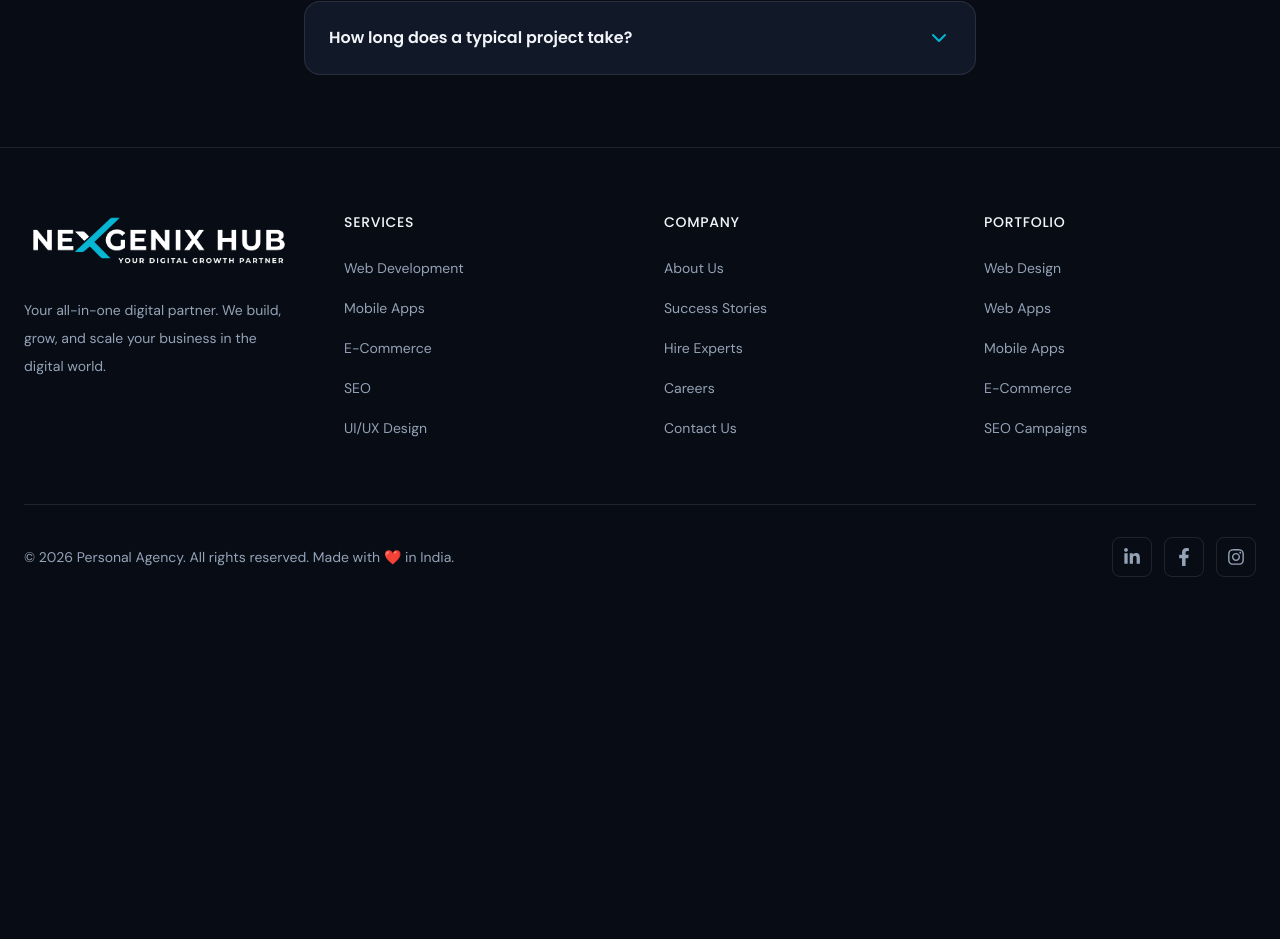
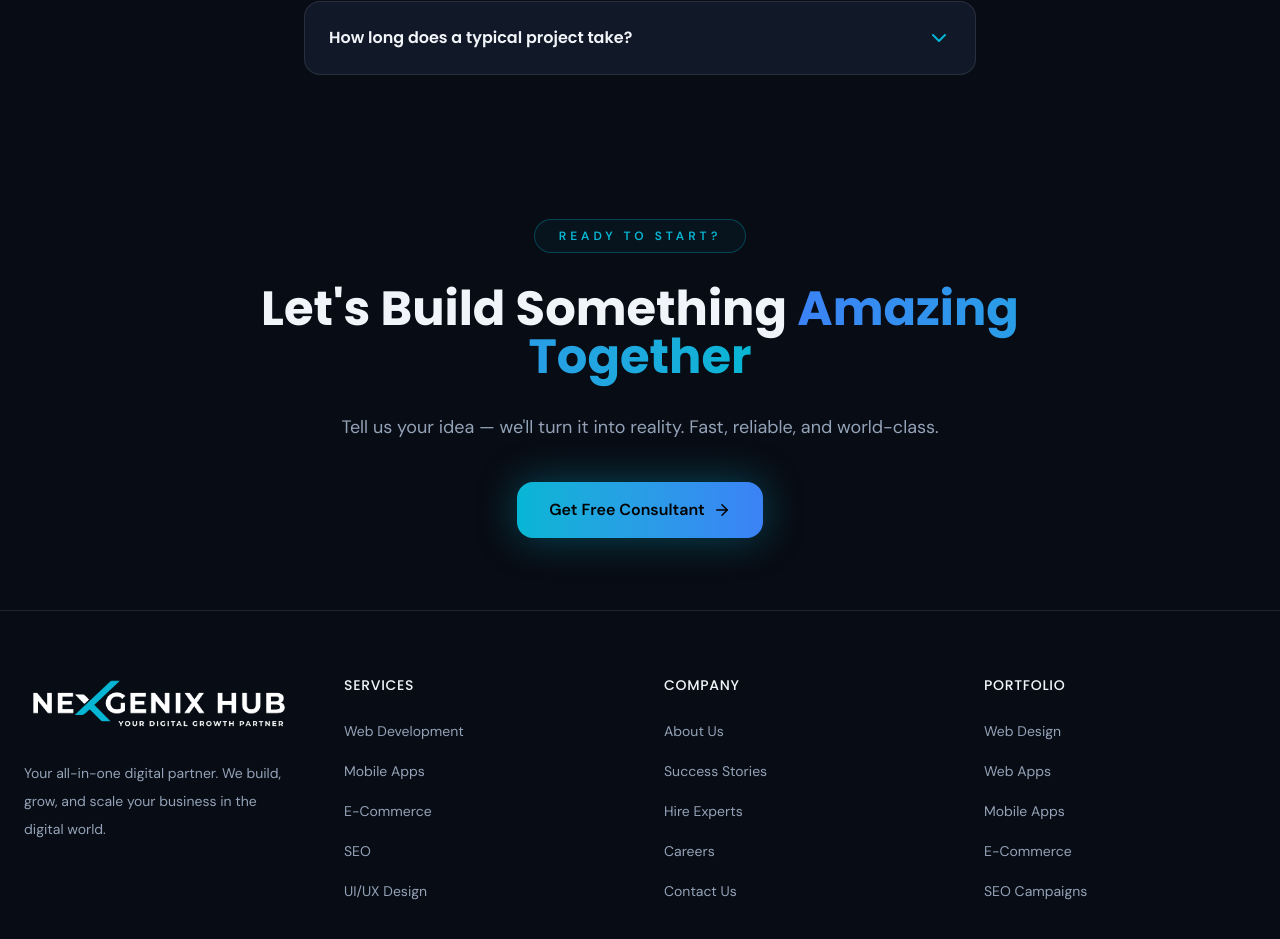
Before and after one commit to ArshadZeya45/Personal-Agency, a Next.js app: page / in a window 1280 px wide. Shown: the part 5966-6905 px from the top of the page. Before the commit the page ends 6607 px from the top, so only its background shows below. Built offline with nearby package versions, Linux system fonts and the light colour scheme.

Commit message:
feat : add-CTA-section

```diff
--- a/src/app/page.tsx
+++ b/src/app/page.tsx
@@ -1,4 +1,5 @@
 import AboutSection from "@/features/about/AboutSection";
+import CTASection from "@/features/cta/CTASection";
 import FaqSection from "@/features/faq/FaqSection";
 import Hero from "@/features/hero/Hero";
 import ImpactSection from "@/features/impact/ImpactSection";
@@ -18,6 +19,7 @@ const page = () => {
       <TestimonialSection />
       <AboutSection />
       <FaqSection />
+      <CTASection />
     </>
   );
 };
--- /dev/null
+++ b/src/data/cta.ts
@@ -0,0 +1,3 @@
+export const CTNBtnData = {
+    btnText : "Get a Free Consultation"
+}
--- /dev/null
+++ b/src/features/cta/CTAButton.tsx
@@ -0,0 +1,26 @@
+import { ArrowRight } from "lucide-react";
+
+type Props = {
+  text: string;
+};
+const CTAButton = ({ text }: Props) => {
+  return (
+    <button
+      className="
+        inline-flex items-center gap-2
+        rounded-2xl
+        bg-gradient-to-r from-cyan to-blue
+        px-8 py-4
+        font-semibold text-black
+        shadow-[0_0_40px_rgba(6,182,212,.35)]
+        transition-all duration-300
+        hover:scale-105
+        cursor-pointer
+      "
+    >
+      {text}
+      <ArrowRight size={18} />
+    </button>
+  );
+};
+export default CTAButton;
--- /dev/null
+++ b/src/features/cta/CTASection.tsx
@@ -0,0 +1,19 @@
+import SectionHeader from "@/components/shared/SectionHeader";
+import CTAButton from "./CTAButton";
+
+const CTASection = () => {
+  return (
+    <section className="mx-auto max-w-7xl px-4 lg:px-8 py-10 lg:py-18">
+      <SectionHeader
+        badge="Ready to Start?"
+        title="Let's Build Something"
+        highlightedText="Amazing Together"
+        description="Tell us your idea — we'll turn it into reality. Fast, reliable, and world-class."
+      />
+      <div className="mt-10 flex justify-center">
+        <CTAButton text="Get Free Consultant" />
+      </div>
+    </section>
+  );
+};
+export default CTASection;
```
Also changed, not shown: src/types/cta.ts (added).
